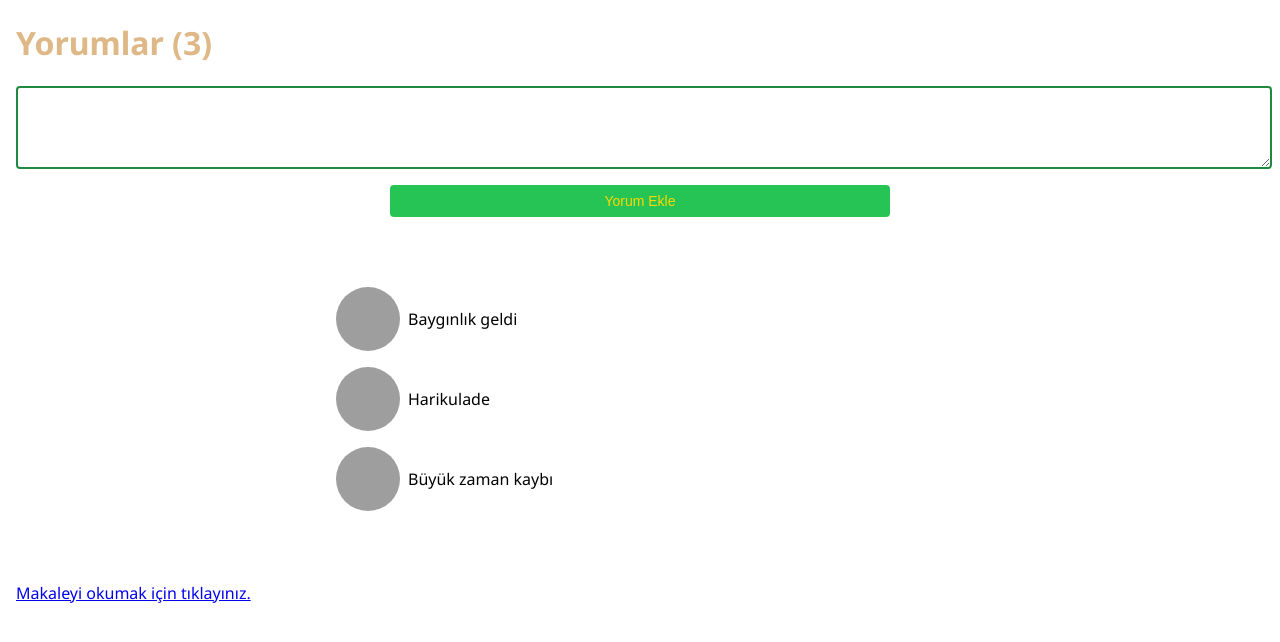
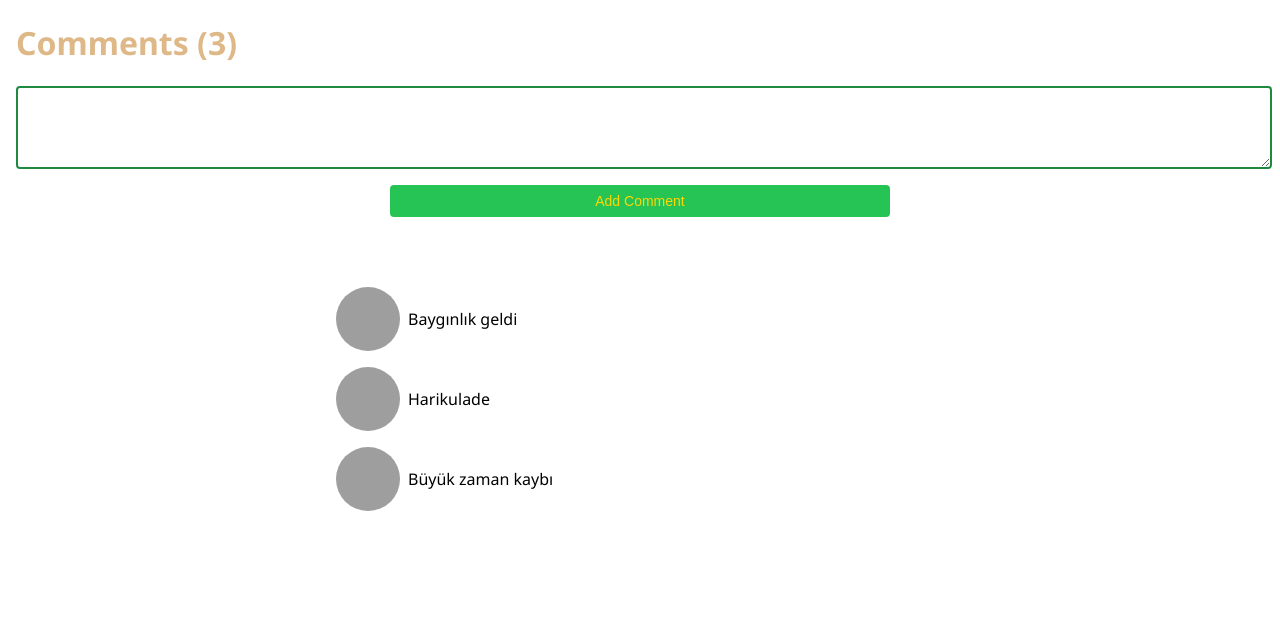
Before and after one commit to Aykut-Vercan/Redux-Example, a website built with Parcel: page index.html in a window 1280 px wide. Built offline with nearby package versions, Linux system fonts and the light colour scheme; grey boxes are pictures that could not be loaded.

Commit message:
first commit

```diff
--- a/index.html
+++ b/index.html
@@ -2,26 +2,19 @@
 <html>
 
 <head>
-    <title>Pure Redux Basic Comment System</title>
+    <title>Redux Basic </title>
     <meta charset="UTF-8" />
 </head>
 
 <body>
-    <h1>Yorumlar (<span id="comment-count"></span>)</h1>
+    <h1>Comments (<span id="comment-count"></span>)</h1>
 
     <form id="comment-form">
         <textarea id="comment-input" rows="5"></textarea>
-        <button>Yorum Ekle</button>
+        <button>Add Comment </button>
     </form>
 
     <div id="comments-container"></div>
-
-    <div>
-        <a href="https://ysoftaoglu.com/post/redux-nedir-nasil-kullanilir/" target="_blank">
-            Makaleyi okumak için tıklayınız.
-        </a>
-    </div>
-
     <script src="src/index.js"></script>
 </body>
 
```
